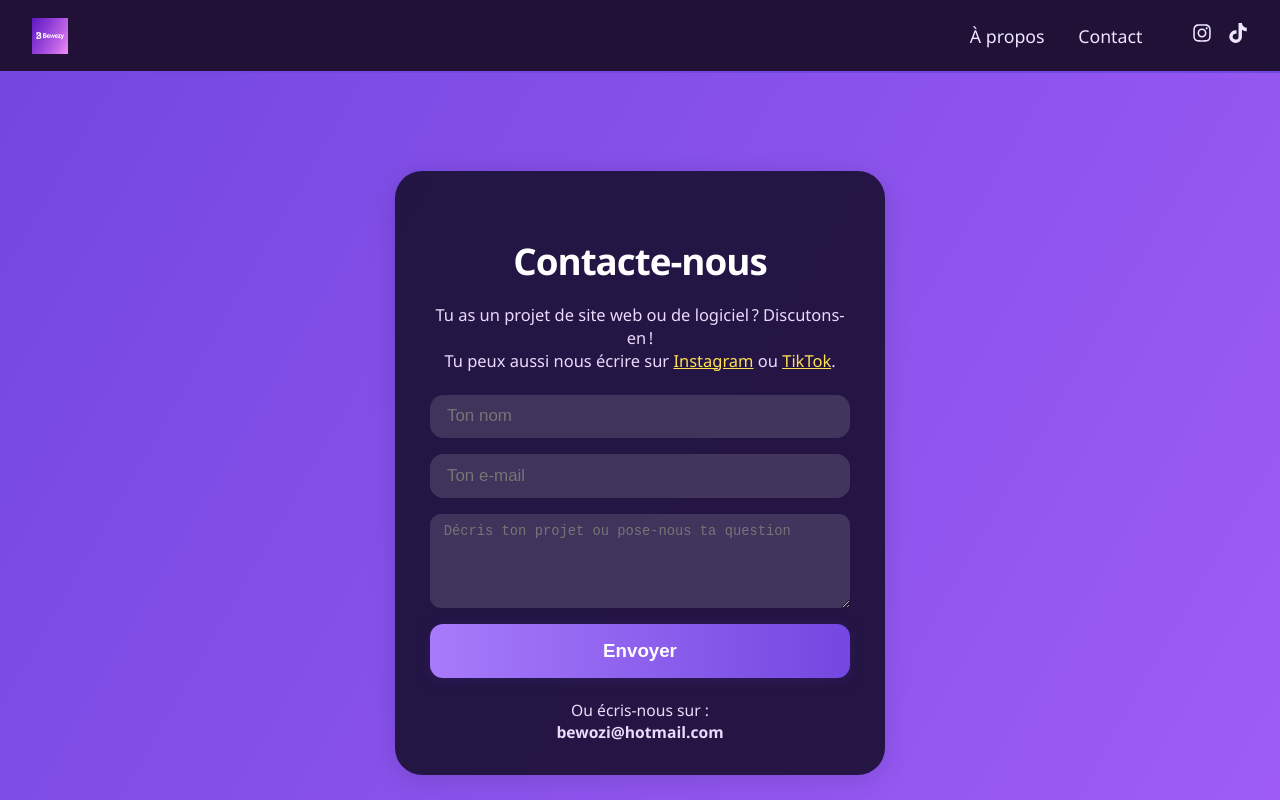
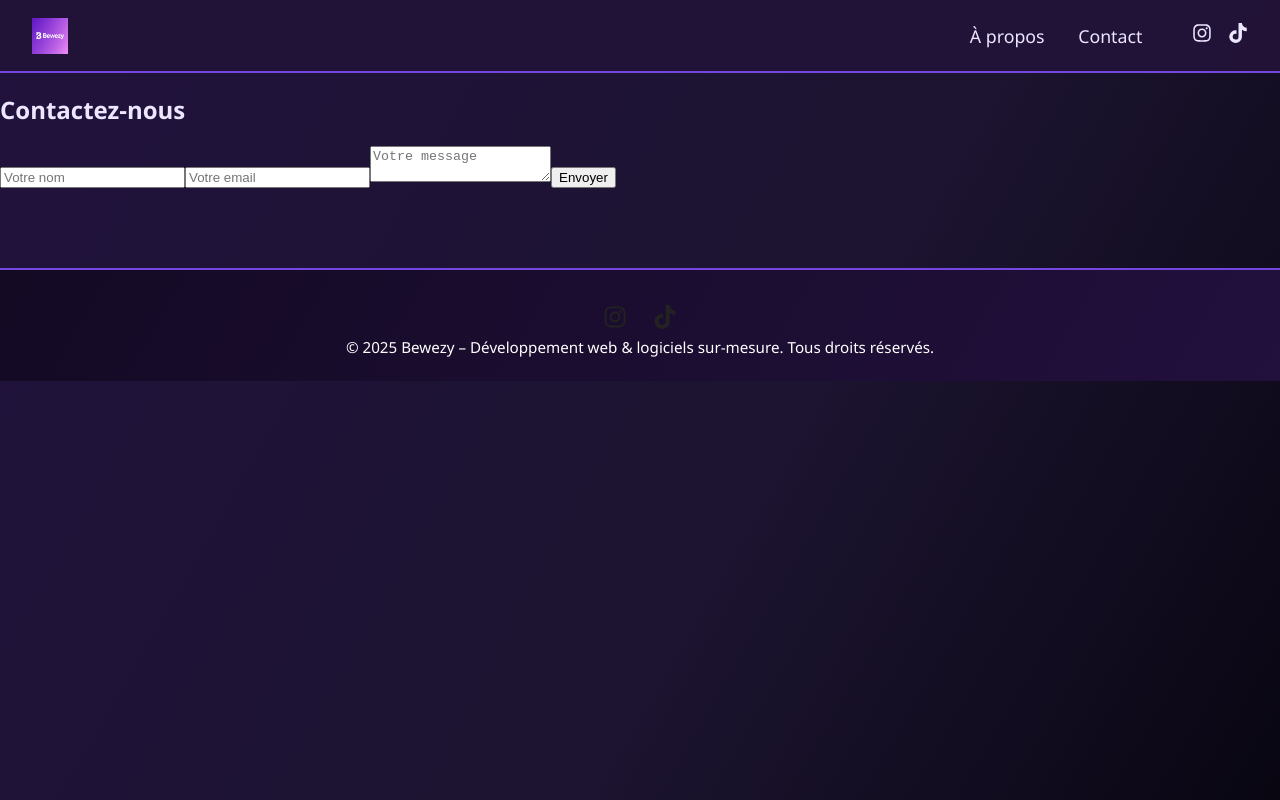
Before and after one commit to raphaelmnzdn/nasaflow-frontend, a React (Create React App) app: page /contact in a window 1280 px wide. Shown: the top 800 px of the page. Built offline with nearby package versions, Linux system fonts and the light colour scheme.

Commit message:
🔥 Clean install + MAJ ContactPage 3

```diff
--- a/src/ContactPage.jsx
+++ b/src/ContactPage.jsx
@@ -1,86 +1,89 @@
 import React, { useState } from "react";
 import emailjs from "@emailjs/browser";
-import "./ContactPage.css"; // Assure-toi d'avoir ce fichier
 
-export default function ContactPage() {
-  // Tes clés
 const SERVICE_ID = "service_v254k2c";
 const TEMPLATE_ID = "template_wg76i5p";
 const PUBLIC_KEY = "rHYlus3TwvwhvTuXK";
 
-  // State pour le formulaire
-  const [form, setForm] = useState({ name: "", email: "", message: "" });
-  const [sending, setSending] = useState(false);
-  const [success, setSuccess] = useState(false);
-  const [error, setError] = useState(false);
+export default function ContactPage() {
+  const [values, setValues] = useState({ name: "", email: "", message: "" });
+  const [sent, setSent] = useState(false);
+  const [loading, setLoading] = useState(false);
+  const [error, setError] = useState("");
 
   const handleChange = (e) => {
-    setForm({ ...form, [e.target.name]: e.target.value });
+    setValues({ ...values, [e.target.name]: e.target.value });
   };
 
   const handleSubmit = (e) => {
     e.preventDefault();
-    setSending(true);
-    setSuccess(false);
-    setError(false);
+    setError("");
+    setLoading(true);
 
-    emailjs
-      .send(SERVICE_ID, TEMPLATE_ID, form, PUBLIC_KEY)
+    // Attention : les noms doivent être EXACTEMENT ceux de ton template !
+    emailjs.send(
+      SERVICE_ID,
+      TEMPLATE_ID,
+      {
+        name: values.name,
+        email: values.email,
+        message: values.message,
+        // title: "Contact Bewezy", // active si tu as {{title}} dans le template
+      },
+      PUBLIC_KEY
+    )
       .then(() => {
-        setSending(false);
-        setSuccess(true);
-        setForm({ name: "", email: "", message: "" });
+        setSent(true);
+        setLoading(false);
+        setValues({ name: "", email: "", message: "" });
       })
-      .catch(() => {
-        setSending(false);
-        setError(true);
+      .catch((err) => {
+        setLoading(false);
+        setError("Erreur lors de l'envoi du message.");
+        console.error(err);
       });
   };
 
+  if (sent) {
     return (
-    <div className="contact-bg">
-      <div className="contact-card">
-        <h1 className="contact-title">Contacte-nous</h1>
-        <p className="contact-desc">
-          Tu as un projet de site web ou de logiciel ? Discutons-en !<br />
-          Tu peux aussi nous écrire sur <a href="https://www.instagram.com/bewezy/" target="_blank" rel="noopener noreferrer" className="contact-link">Instagram</a> ou <a href="https://www.tiktok.com/@bewezy8" target="_blank" rel="noopener noreferrer" className="contact-link">TikTok</a>.
-        </p>
+      <div className="contact-success">
+        <h2>Merci !</h2>
+        <p>Votre message a bien été envoyé. Nous reviendrons vers vous très vite.</p>
+      </div>
+    );
+  }
+
+  return (
+    <div className="contact-form-wrapper">
       <form className="contact-form" onSubmit={handleSubmit}>
+        <h2>Contactez-nous</h2>
         <input
-            type="text"
           name="name"
-            placeholder="Ton nom"
-            value={form.name}
+          placeholder="Votre nom"
+          value={values.name}
           onChange={handleChange}
           required
         />
         <input
+          name="email"
           type="email"
-            name="email"
-            placeholder="Ton e-mail"
-            value={form.email}
+          placeholder="Votre email"
+          value={values.email}
           onChange={handleChange}
           required
         />
         <textarea
           name="message"
-            placeholder="Décris ton projet ou pose-nous ta question"
-            value={form.message}
+          placeholder="Votre message"
+          value={values.message}
           onChange={handleChange}
           required
-            rows={5}
         />
-          <button type="submit" className="contact-btn" disabled={sending}>
-            {sending ? "Envoi en cours..." : "Envoyer"}
+        <button type="submit" disabled={loading}>
+          {loading ? "Envoi..." : "Envoyer"}
         </button>
+        {error && <div className="contact-error">{error}</div>}
       </form>
-        {success && <div className="contact-success">✅ Merci ! Ton message a bien été envoyé.</div>}
-        {error && <div className="contact-error">❌ Oups, une erreur est survenue. Essaie à nouveau !</div>}
-        <div className="contact-info">
-          Ou écris-nous sur : <br />
-          <b>bewozi@hotmail.com</b>
-        </div>
-      </div>
     </div>
   );
 }
```
Lines whose indentation alone changed are shown as unchanged.
